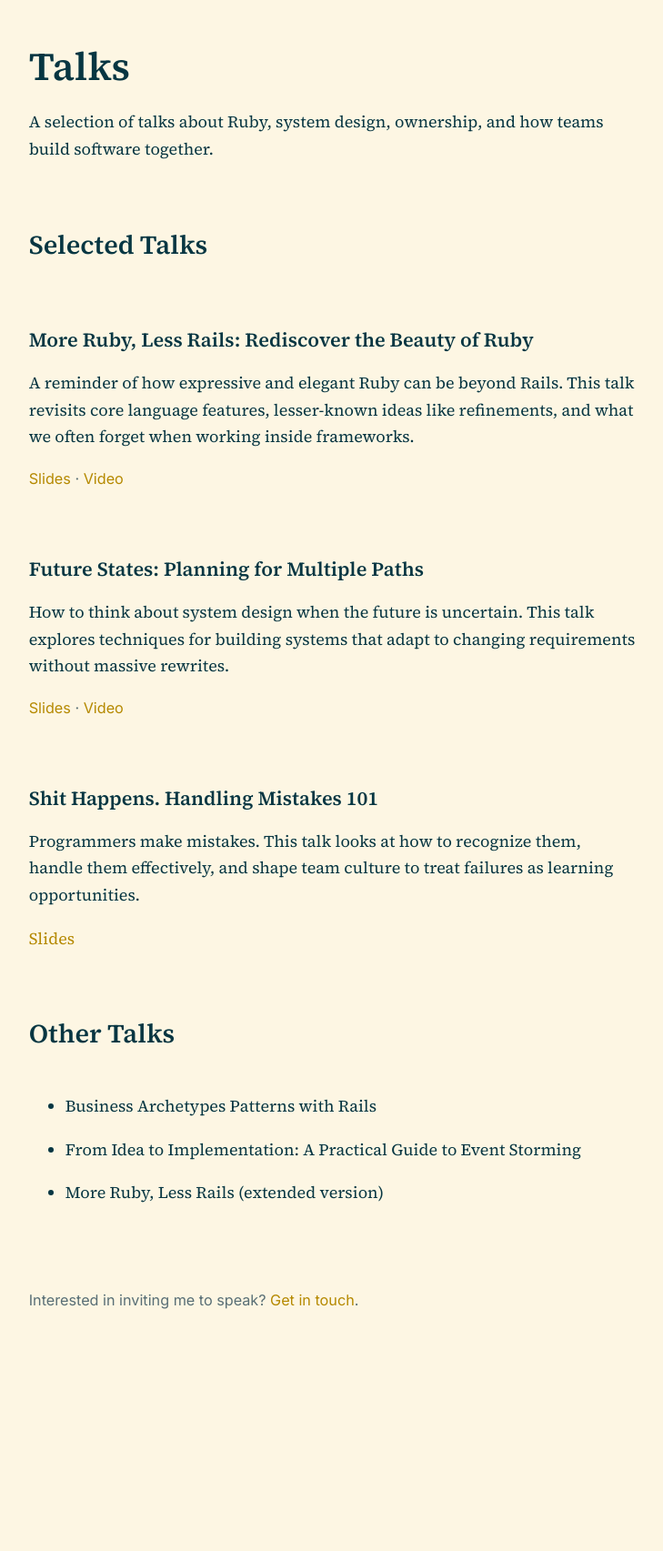
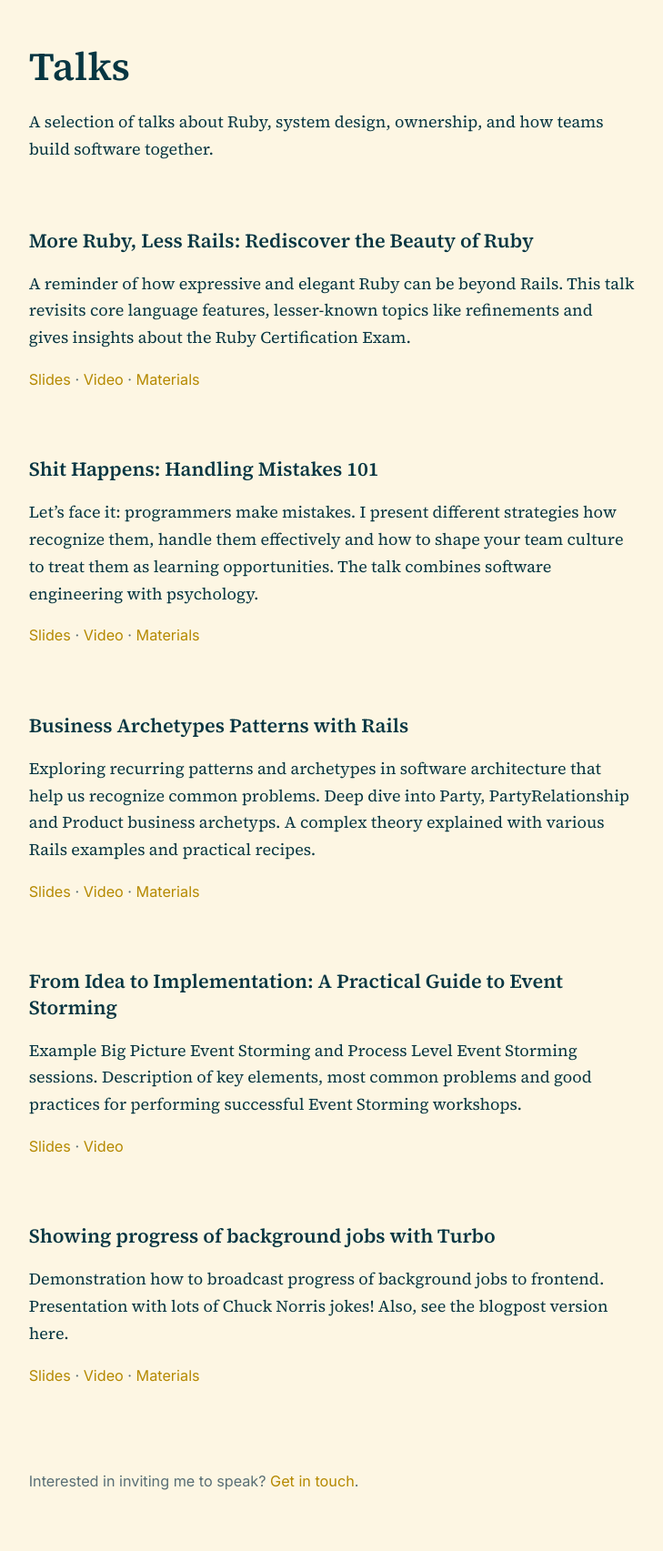
Before and after one commit to maikhel/maikhel.github.io, a Jekyll site: the page built from talks.html, in a window 1280 px wide. Shown: the whole page at 91% size, without its empty margins (275-1004 px from the left). Built offline with Jekyll 4.4.1, drawn with Linux system fonts in a browser that asks for light colours; before the commit the page ends 1506 px from its top, so only the background shows below that.

Commit message:
Expand talks collection

```diff
--- a/_includes/talk_preview.html
+++ b/_includes/talk_preview.html
@@ -1,7 +1,25 @@
-<article class="preview">
-  <h3><a href="{{ talk.url | relative_url }}">{{ talk.title }}</a></h3>
-  <p>{{ talk.content | strip_html | truncatewords: 30 }}</p>
-  {% if talk.slides_url %}
-  <p class="meta"><a href="{{ talk.slides_url }}">Slides</a></p>
-  {% endif %}
+<article class="stack">
+
+  <h3>{{ include.talk.title }}</h3>
+
+  <p>
+    {{ include.talk.content | markdownify | strip_html }}
+  </p>
+
+  <p class="meta">
+    {% if include.talk.slides_url %}
+      <a href="{{ include.talk.slides_url }}">Slides</a>
+    {% endif %}
+
+    {% if include.talk.video_url %}
+      {% if include.talk.slides_url %} · {% endif %}
+      <a href="{{ include.talk.video_url }}">Video</a>
+    {% endif %}
+
+    {% if include.talk.materials_url %}
+      {% if include.talk.slides_url %} · {% endif %}
+      <a href="{{ include.talk.materials_url }}">Materials</a>
+    {% endif %}
+  </p>
+
 </article>
--- a/talks.html
+++ b/talks.html
@@ -16,69 +16,12 @@ title: Talks
 
   <section class="stack-lg">
 
-    <h2>Selected Talks</h2>
 
-    <article class="stack">
+    {% assign talks = site.talks | sort: "order" %}
+    {% for talk in talks %}
+      {% include talk_preview.html talk=talk %}
+    {% endfor %}
 
-      <h3>More Ruby, Less Rails: Rediscover the Beauty of Ruby</h3>
-
-      <p>
-        A reminder of how expressive and elegant Ruby can be beyond Rails.
-        This talk revisits core language features, lesser-known ideas like
-        refinements, and what we often forget when working inside frameworks.
-      </p>
-
-      <p class="meta">
-        <a href="#">Slides</a> ·
-        <a href="#">Video</a>
-      </p>
-
-    </article>
-
-    <article class="stack">
-
-      <h3>Future States: Planning for Multiple Paths</h3>
-
-      <p>
-        How to think about system design when the future is uncertain.
-        This talk explores techniques for building systems that adapt to
-        changing requirements without massive rewrites.
-      </p>
-
-      <p class="meta">
-        <a href="#">Slides</a> ·
-        <a href="#">Video</a>
-      </p>
-
-    </article>
-
-    <article class="stack">
-
-      <h3>Shit Happens. Handling Mistakes 101</h3>
-
-      <p>
-        Programmers make mistakes. This talk looks at how to recognize them,
-        handle them effectively, and shape team culture to treat failures as
-        learning opportunities.
-      </p>
-
-      <p>
-        <a href="#">Slides</a>
-      </p>
-
-    </article>
-
-  </section>
-
-  <section class="stack-lg">
-
-    <h2>Other Talks</h2>
-
-    <ul class="stack">
-      <li>Business Archetypes Patterns with Rails</li>
-      <li>From Idea to Implementation: A Practical Guide to Event Storming</li>
-      <li>More Ruby, Less Rails (extended version)</li>
-    </ul>
 
   </section>
 
```
Also changed, not shown: _talks/archetypes.md (+7 -3 lines), _talks/event-storming.md (added, +10 -0 lines), _talks/future-states.md (deleted, +0 -8 lines), _talks/handling-mistakes.md (added, +13 -0 lines), _talks/more-ruby-less-rails.md (+6 -2 lines), _talks/turbo-progress-bar.md (added, +12 -0 lines).
